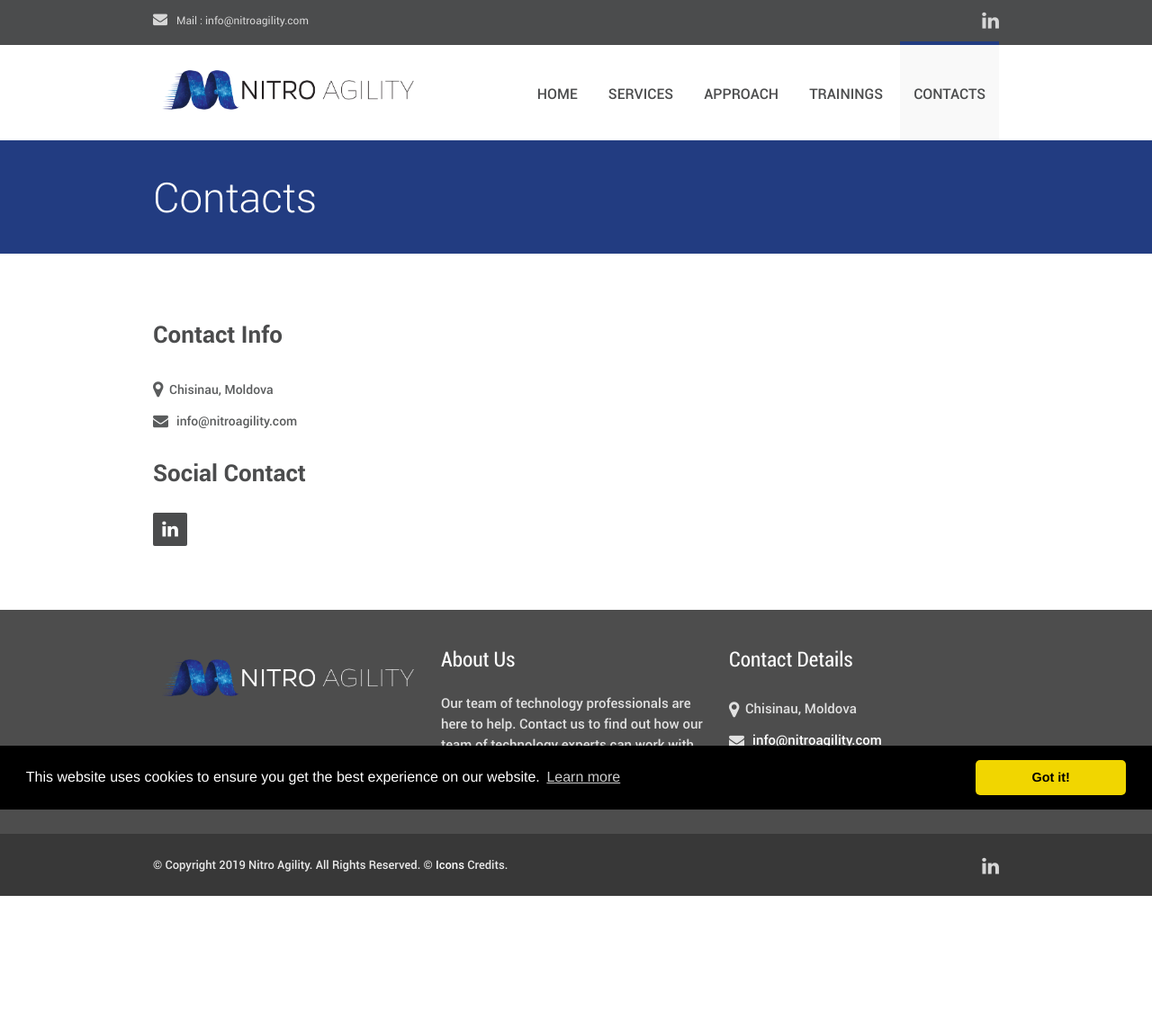
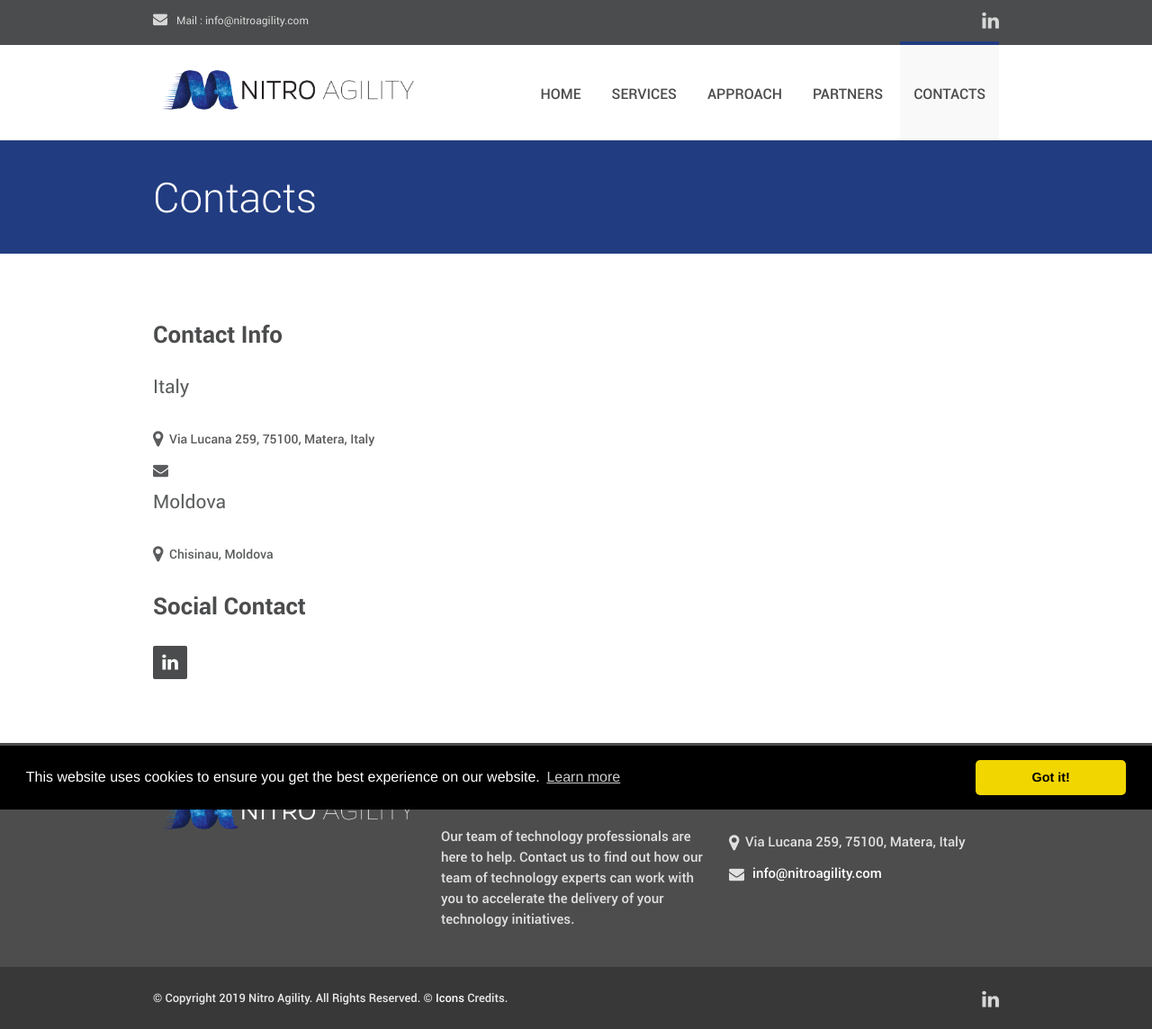
Before and after one commit to NitroAgility/nitroagility.github.io, a Jekyll site: the page built from contacts.html, in a window 1280 px wide. Shown: the whole page at 90% size. Built offline with Jekyll 4.4.1, drawn with Linux system fonts in a browser that asks for light colours; before the commit the page ends 996 px from its top, so only the background shows below that.

Commit message:
Amended website

```diff
--- a/_data/company.yml
+++ b/_data/company.yml
@@ -1,8 +1,12 @@
 name: Nitro Agility
 about_us: Our team of technology professionals are here to help. Contact us to find out how our team of technology experts can work with you to accelerate the delivery of your technology initiatives.
 contact_details:
-  address: Chisinau, Moldova
-  email: info@nitroagility.com
+  italy:
+    address: Via Lucana 259, 75100, Matera, Italy
+    email-info: info@nitroagility.com
+    email-sales: sales@nitroagility.com
+  moldova:
+    address: Chisinau, Moldova
 social:
   - type: linkedin
     icon: social_icon-linkedin
--- /dev/null
+++ b/_data/partners.yml
@@ -0,0 +1,6 @@
+description: 'Nitro Agility has several partnership in place:'
+items:
+  - title: Partner Power2Cloud
+    content: Nitro Agility is partnering with Power2Cloud to enable Corporate Digital Transformation
+    url: https://power2cloud.com/
+    image: images/partners/power2cloud-logo.png
--- a/_data/services.yml
+++ b/_data/services.yml
@@ -35,4 +35,4 @@
     description: Technical training forms a large part of our service, we have provided bespoke training solutions to many enterprise level clients.
     image: images/services/trainings.png
     alt_image: trainings
-    url: trainings.html
+    url: https://www.nitroacademy.it
--- a/_includes/footer.html
+++ b/_includes/footer.html
@@ -17,10 +17,10 @@
             <div class="one-third column widget">
                 <h3 class="title">Contact Details</h3>
                 <ul class="address-info">
-                    <li> {{ site.data.company.contact_details.address }} </li>
+                    <li> {{ site.data.company.contact_details.italy.address }} </li>
                 </ul>
                 <ul class="email-info">
-                    <li> <a href="mailto:{{ site.data.company.contact_details.email }}">{{ site.data.company.contact_details.email }}</a> </li>
+                    <li> <a href="mailto:{{ site.data.company.contact_details.italy.email-info }}">{{ site.data.company.contact_details.italy.email-info }}</a> </li>
                 </ul>
             </div><!-- End Subscribe Widget -->
 
--- a/_includes/header.html
+++ b/_includes/header.html
@@ -4,8 +4,8 @@
 
             <div class="eight columns">
                 <div class="phone-mail">
-                    <a href="mailto:{{ site.data.company.contact_details.email }}"><i class="icon-envelope-alt"></i> Mail :
-                        {{ site.data.company.contact_details.email }}</a>
+                    <a href="mailto:{{ site.data.company.contact_details.italy.email-info }}"><i class="icon-envelope-alt"></i> Mail :
+                        {{ site.data.company.contact_details.italy.email-info }}</a>
                 </div><!-- End phone-mail -->
             </div>
             <div class="eight columns">
--- a/_includes/menu.html
+++ b/_includes/menu.html
@@ -17,7 +17,7 @@
                     <li {% if page.key == "home" %} class="active" {% endif %}><a href="index.html">Home</a></li>
                     <li {% if page.key == "services" %} class="active" {% endif %}><a href="services.html">Services</a></li>
                     <li {% if page.key == "approach" %} class="active" {% endif %}><a href="approach.html">Approach</a></li>
-                    <li {% if page.key == "trainings" %} class="active" {% endif %}><a href="trainings.html">Trainings</a></li>
+                    <li {% if page.key == "partners" %} class="active" {% endif %}><a href="partners.html">Partners</a></li>
                     <li {% if page.key == "contacts" %} class="active" {% endif %}><a href="contacts.html">Contacts</a></li>
                 </ul>
             </nav>
--- a/contacts.html
+++ b/contacts.html
@@ -10,12 +10,23 @@
     <div class="five columns top-3 bottom-2">
         <h3 class="title bottom-2">Contact Info</h3>
 
+        <h4 class="title bottom-2">Italy</h4>
+
         <ul class="address-info">
-            <li>{{ site.data.company.contact_details.address }}</li>
+            <li>{{ site.data.company.contact_details.italy.address }}</li>
         </ul>
 
         <ul class="email-info">
-            <li>{{ site.data.company.contact_details.email }}</li>
+            <li><a href = "mailto: {{ site.data.company.contact_details.italy.email-info-info }}">{{ site.data.company.contact_details.italy.email-info-info }}</a></li>
+        </ul>
+
+        </br>
+        </br>
+
+        <h4 class="title bottom-2">Moldova</h4>
+
+        <ul class="address-info">
+            <li>{{ site.data.company.contact_details.moldova.address }}</li>
         </ul>
 
         <h3 class="title top-2 bottom-2">Social Contact</h3>
```
Also changed, not shown: partners.html (added, +25 -0 lines), trainings.html (deleted, +0 -33 lines), Gemfile.lock, images/partners/power2cloud-logo.png (added).
